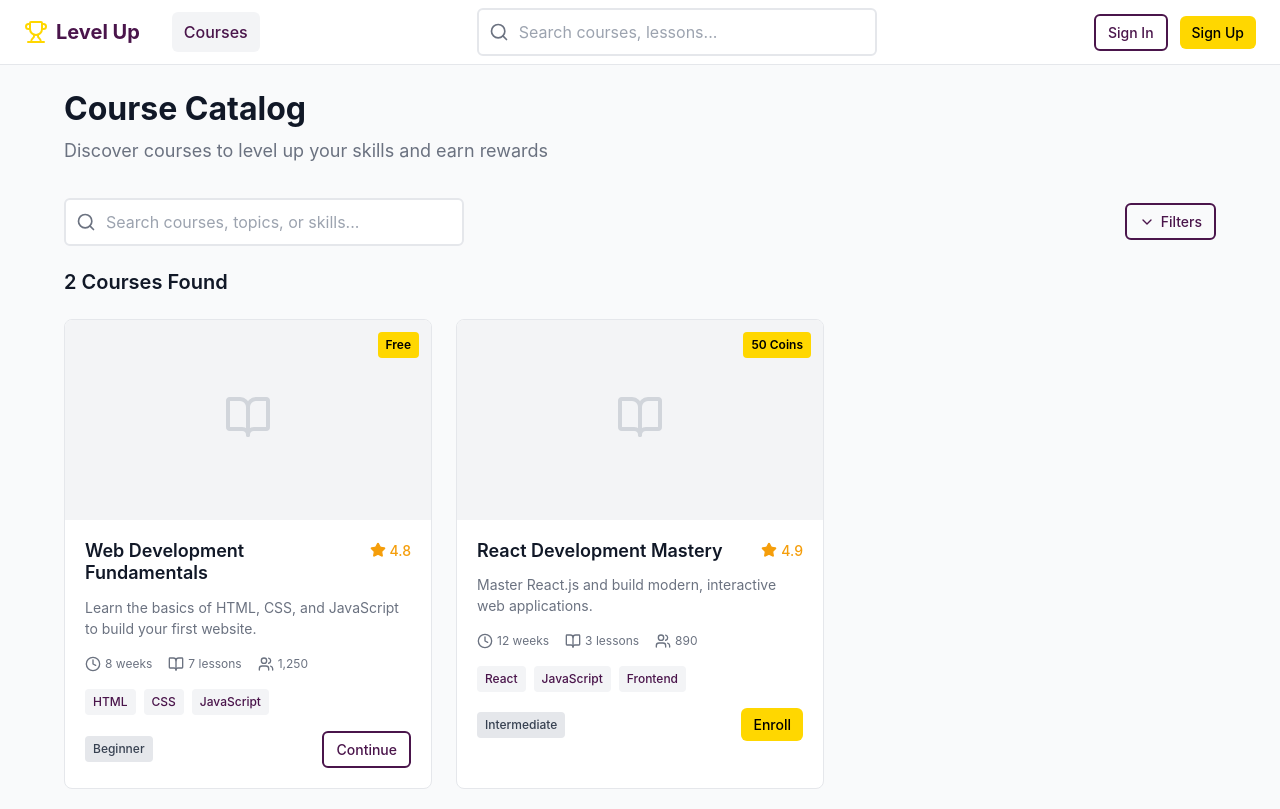
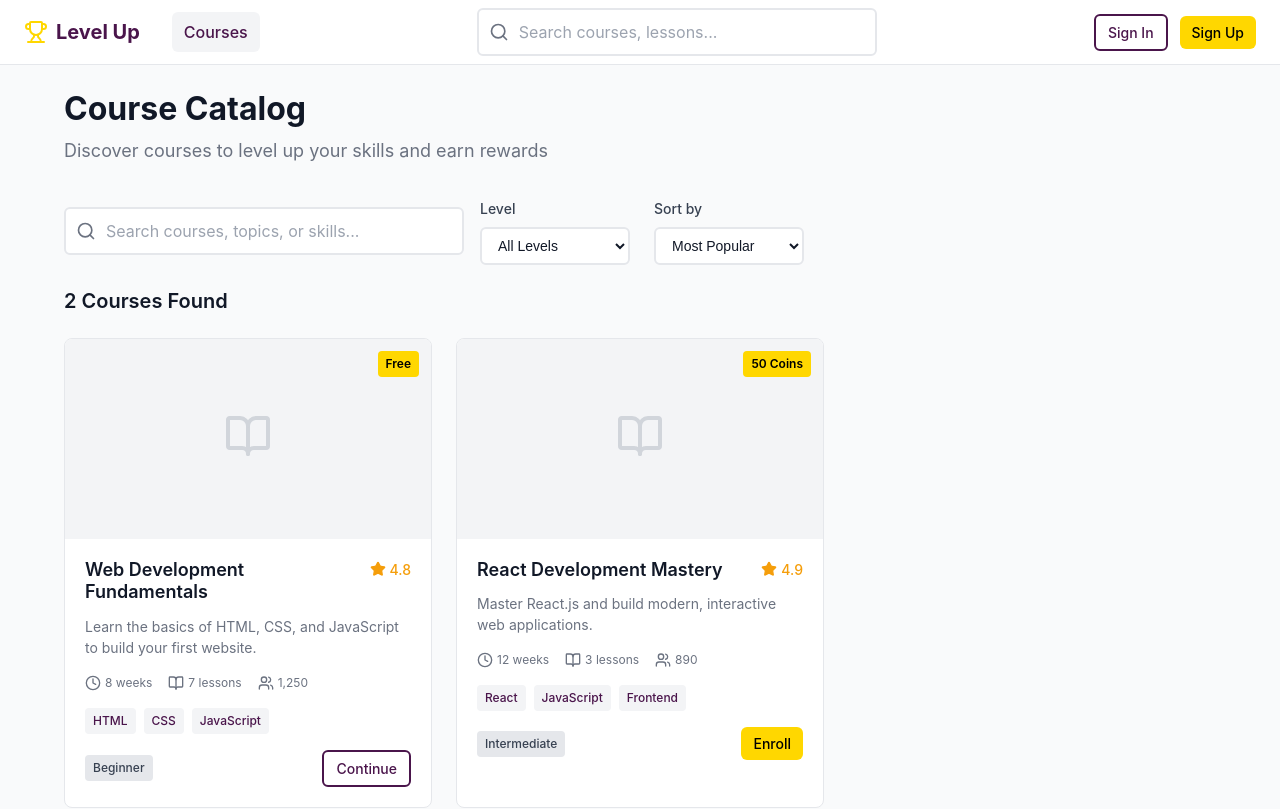
Before and after one commit to Mbfreed/levelup-curriculum, a React (Vite) app: page /courses in a window 1280 px wide. Shown: the top 809 px of the page. Built offline with nearby package versions, Linux system fonts and the light colour scheme.

Commit message:
Implement inline filters for desktop layout in SearchAndFilter component ,add icons to collapse and expand button, fix request review modal from closing while clicking the modal

```diff
--- a/src/components/Modal/Modal.jsx
+++ b/src/components/Modal/Modal.jsx
@@ -16,7 +16,7 @@ const Modal = ({
   if (!isOpen) return null;
 
   return (
-    <div className={styles.modalOverlay} onClick={onClose}>
+    <div className={styles.modalOverlay}>
       <Card
         className={`${styles.modal} ${styles[size]} ${className}`}
         onClick={(e) => e.stopPropagation()}
--- a/src/components/ReviewRequestsModal/ReviewRequestsModal.jsx
+++ b/src/components/ReviewRequestsModal/ReviewRequestsModal.jsx
@@ -1,5 +1,5 @@
 import React, { useState } from "react";
-import { Star, ExternalLink, Github, FileText } from "lucide-react";
+import { Star, ExternalLink, Github, FileText, ChevronDown, ChevronUp} from "lucide-react";
 import Modal from "../Modal/Modal";
 import Button from "../Button/Button";
 import styles from "./ReviewRequestsModal.module.css";
@@ -59,7 +59,7 @@ const ReviewRequestsModal = ({
                   size="sm"
                   onClick={() => toggleExpanded(request.id)}
                 >
-                  {expandedRequest === request.id ? "Collapse" : "Expand"}
+                  {expandedRequest === request.id ? <ChevronUp size={16}/> : <ChevronDown size={16}/> }
                 </Button>
               </div>
             </div>
--- a/src/components/SearchAndFilter/SearchAndFilter.jsx
+++ b/src/components/SearchAndFilter/SearchAndFilter.jsx
@@ -12,9 +12,27 @@ const SearchAndFilter = ({
   children,
   placeholder = "Search...",
   className = "",
+  inlineFilters = false,
 }) => {
   return (
-    <div className={`${styles.container} ${className}`}>
+    <div className={`${styles.container} ${inlineFilters ? styles.inlineContainer : ''} ${className}`}>
+      {inlineFilters ? (
+        <>
+          <div className={styles.searchSection}>
+            <Input
+              placeholder={placeholder}
+              value={searchTerm}
+              onChange={onSearchChange}
+              icon={<Search size={20} />}
+              className={styles.searchInput}
+            />
+          </div>
+          <div className={styles.filtersInline}>
+            {children}
+          </div>
+        </>
+      ) : (
+        <>
           <div className={styles.searchSection}>
             <Input
               placeholder={placeholder}
@@ -40,6 +58,8 @@ const SearchAndFilter = ({
           )}
 
           {children}
+        </>
+      )}
     </div>
   );
 };
--- a/src/components/SearchAndFilter/SearchAndFilter.module.css
+++ b/src/components/SearchAndFilter/SearchAndFilter.module.css
@@ -4,6 +4,11 @@
   align-items: center;
   margin-bottom: 24px;
   gap: 16px;
+}
+
+.inlineContainer {
+  flex-wrap: wrap;
+  justify-content: flex-start;
 }
 
 .searchSection {
@@ -19,6 +24,13 @@
   flex-shrink: 0;
 }
 
+.filtersInline {
+  display: flex;
+  gap: 16px;
+  align-items: center;
+  flex-wrap: wrap;
+}
+
 @media (max-width: 768px) {
   .container {
     flex-direction: column;
@@ -29,4 +41,14 @@
   .searchSection {
     max-width: none;
   }
+
+  .inlineContainer {
+    flex-direction: column;
+    align-items: stretch;
+  }
+
+  .filtersInline {
+    flex-direction: column;
+    gap: 12px;
+  }
 }
--- a/src/pages/CourseCatalog/CourseCatalog.jsx
+++ b/src/pages/CourseCatalog/CourseCatalog.jsx
@@ -1,4 +1,4 @@
-import React, { useState } from "react";
+import React, { useState, useEffect } from "react";
 import { useNavigate } from "react-router-dom";
 import { useCourse } from "../../contexts/CourseContext";
 import {
@@ -25,6 +25,13 @@ const CourseCatalog = () => {
   const [selectedLevel, setSelectedLevel] = useState("all");
   const [sortBy, setSortBy] = useState("popular");
   const [showFilters, setShowFilters] = useState(false);
+  const [isDesktop, setIsDesktop] = useState(window.innerWidth > 768);
+
+  useEffect(() => {
+    const handleResize = () => setIsDesktop(window.innerWidth > 768);
+    window.addEventListener('resize', handleResize);
+    return () => window.removeEventListener('resize', handleResize);
+  }, []);
 
   const levels = ["all", "Beginner", "Intermediate", "Advanced"];
   const sortOptions = [
@@ -91,10 +98,11 @@ const CourseCatalog = () => {
         searchTerm={searchTerm}
         onSearchChange={(e) => setSearchTerm(e.target.value)}
         showFilters={showFilters}
-        onToggleFilters={toggleFilters}
+        onToggleFilters={isDesktop ? null : toggleFilters}
         placeholder="Search courses, topics, or skills..."
+        inlineFilters={isDesktop}
       >
-        {showFilters && (
+        {(isDesktop || showFilters) && (
           <div className={styles.filterSection}>
             <div className={styles.filterGroup}>
               <label className={styles.filterLabel}>Level</label>
```
Also changed, not shown: 1 other file (tests, documents, lock files or other folders). Lines whose indentation alone changed are shown as unchanged.
